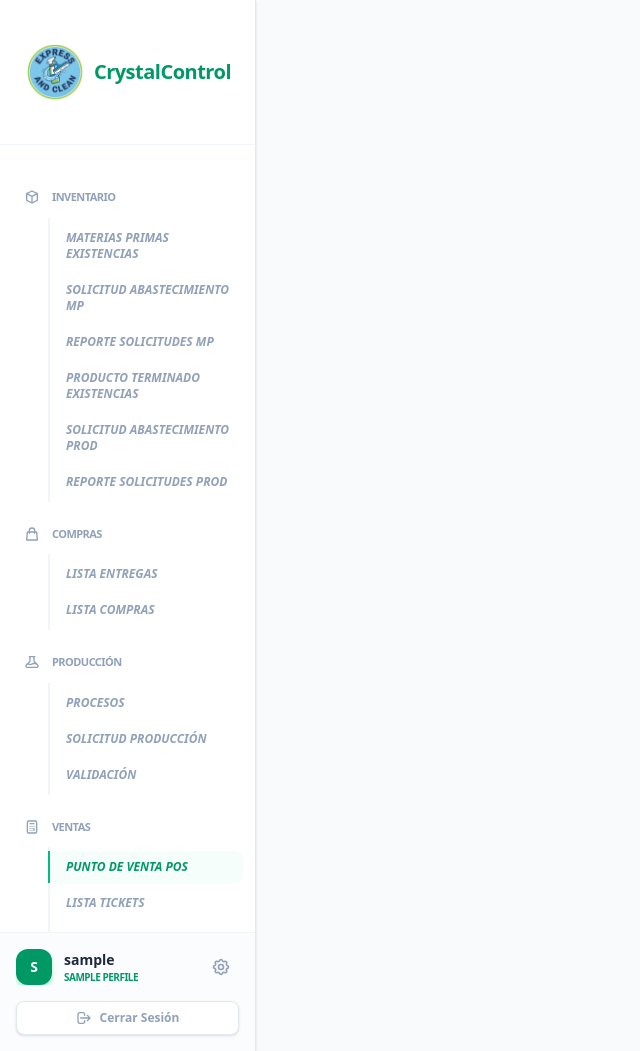
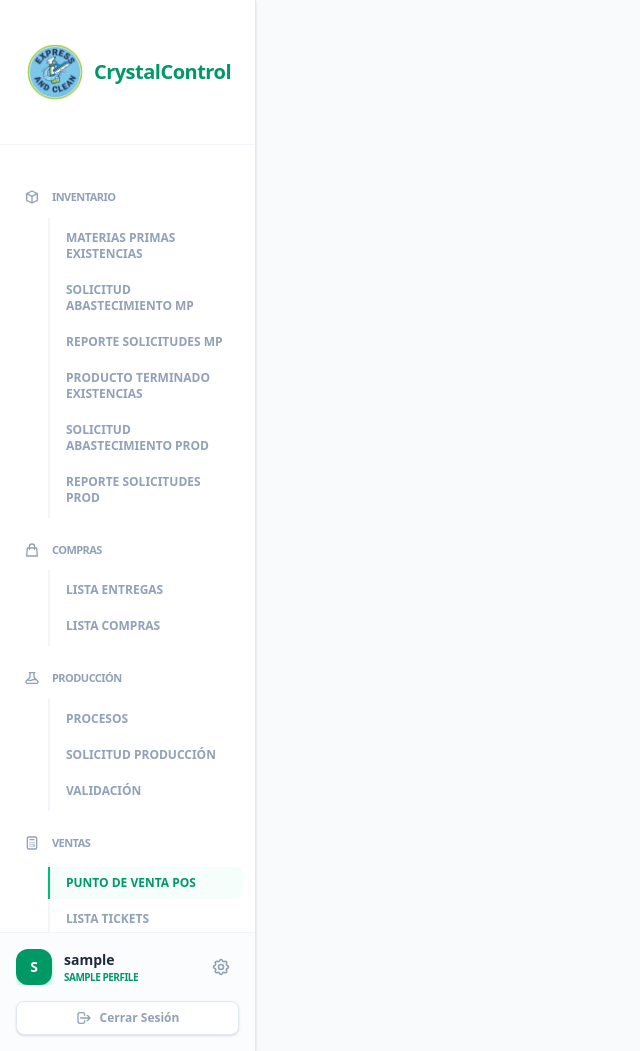
Before and after one commit to IDGS-801-23001502/CrystalControl, a Flask app: page /panel/users/ in a window 1280 px wide. Shown: the whole page, without its empty margins (0-640 px from the left). Run offline with Flask 3, Linux system fonts and the light colour scheme; a user stored in the database is signed in; tables that the repository leaves empty hold one stand-in row (values such as "Sample post"); style sheets or scripts are compiled from the project's sources; parts of the project's set-up code (start-up, migrations or seed data) failed here and were passed over; some libraries are stand-ins or nearby versions.

Commit message:
29/03/2026. Actualizacion del layout para el panel

```diff
--- a/app.py
+++ b/app.py
@@ -1,6 +1,7 @@
 from flask import Flask, render_template, redirect, url_for
 from flask_wtf.csrf import CSRFProtect
 from config import DevelopmentConfig
+from utils.decorators import exclude_roles, roles_accepted
 from flask_migrate import Migrate
 from modules import users_bp, ecommerce_bp ,login_bp,suppliers_bp, raw_materials_bp, purchases_bp, recipes_bp, production_bp, products_bp, analytics_bp, sales_bp
 from models import db, User,Role, mongo
@@ -39,10 +40,12 @@ def inject_functions():
     return dict(hasattr=hasattr)
 
 @app.route("/")
+@exclude_roles('Compras','Almacenista','Vendedor','Produccion','Gerente','Administrador')
 def home():
      return render_template("/ecommerce/index.html")
 
 @app.route("/panel/dashboard")
+@roles_accepted('Compras','Almacenista','Vendedor','Produccion','Gerente','Administrador')
 def panel():
     if not current_user.is_authenticated:
         return redirect(url_for('login.login_employees'))
--- a/models.py
+++ b/models.py
@@ -43,7 +43,9 @@ class User(db.Model, UserMixin):
                            uselist=True)
     @property
     def is_client(self):
-        return any(role.name == 'Cliente' for role in self.roles)
+        if not self.roles:
+            return False
+        return any(role.name.strip() == 'Cliente' for role in self.roles)
 
     @property
     def perfil(self):
--- a/templates/layout_employees.html
+++ b/templates/layout_employees.html
@@ -60,7 +60,7 @@
       <div class="ml-9 border-l-2 border-slate-100 flex flex-col gap-1 py-1">
         <a
           href="{{ url_for('inventario.materias_primas') }}"
-          class="p-2 pl-4 text-xs font-bold transition-colors italic uppercase
+          class="p-2 pl-4 text-xs font-bold transition-colors uppercase
               {{ 'text-emerald-600 border-l-2 border-emerald-500 -ml-[2px]' if request.path == url_for('inventario.materias_primas') else 'text-slate-400 hover:text-emerald-600' }}"
         >
           Materias Primas Existencias
@@ -95,32 +95,32 @@
             >
               <a
                 href="#"
-                class="p-2 pl-4 text-xs font-bold transition-colors italic uppercase {{ 'text-emerald-600 border-l-2 border-emerald-500 -ml-[2px]' if request.path == '/inventario/mp' else 'text-slate-400 hover:text-emerald-600' }}"
+                class="p-2 pl-4 text-xs font-bold transition-colors uppercase {{ 'text-emerald-600 border-l-2 border-emerald-500 -ml-[2px]' if request.path == '/inventario/mp' else 'text-slate-400 hover:text-emerald-600' }}"
                 >Materias Primas Existencias</a
               >
               <a
                 href="#"
-                class="p-2 pl-4 text-xs font-bold transition-colors italic uppercase {{ 'text-emerald-600 border-l-2 border-emerald-500 -ml-[2px]' if request.path == '/inventario/solicitud-mp' else 'text-slate-400 hover:text-emerald-600' }}"
+                class="p-2 pl-4 text-xs font-bold transition-colors uppercase {{ 'text-emerald-600 border-l-2 border-emerald-500 -ml-[2px]' if request.path == '/inventario/solicitud-mp' else 'text-slate-400 hover:text-emerald-600' }}"
                 >Solicitud Abastecimiento MP</a
               >
               <a
                 href="#"
-                class="p-2 pl-4 text-xs font-bold transition-colors italic uppercase {{ 'text-emerald-600 border-l-2 border-emerald-500 -ml-[2px]' if request.path == '/inventario/reporte-mp' else 'text-slate-400 hover:text-emerald-600' }}"
+                class="p-2 pl-4 text-xs font-bold transition-colors uppercase {{ 'text-emerald-600 border-l-2 border-emerald-500 -ml-[2px]' if request.path == '/inventario/reporte-mp' else 'text-slate-400 hover:text-emerald-600' }}"
                 >Reporte Solicitudes MP</a
               >
               <a
                 href="#"
-                class="p-2 pl-4 text-xs font-bold transition-colors italic uppercase {{ 'text-emerald-600 border-l-2 border-emerald-500 -ml-[2px]' if request.path == '/inventario/pt' else 'text-slate-400 hover:text-emerald-600' }}"
+                class="p-2 pl-4 text-xs font-bold transition-colors uppercase {{ 'text-emerald-600 border-l-2 border-emerald-500 -ml-[2px]' if request.path == '/inventario/pt' else 'text-slate-400 hover:text-emerald-600' }}"
                 >Producto Terminado Existencias</a
               >
               <a
                 href="#"
-                class="p-2 pl-4 text-xs font-bold transition-colors italic uppercase {{ 'text-emerald-600 border-l-2 border-emerald-500 -ml-[2px]' if request.path == '/inventario/solicitud-p' else 'text-slate-400 hover:text-emerald-600' }}"
+                class="p-2 pl-4 text-xs font-bold transition-colors uppercase {{ 'text-emerald-600 border-l-2 border-emerald-500 -ml-[2px]' if request.path == '/inventario/solicitud-p' else 'text-slate-400 hover:text-emerald-600' }}"
                 >Solicitud Abastecimiento Prod</a
               >
               <a
                 href="#"
-                class="p-2 pl-4 text-xs font-bold transition-colors italic uppercase {{ 'text-emerald-600 border-l-2 border-emerald-500 -ml-[2px]' if request.path == '/inventario/reporte-p' else 'text-slate-400 hover:text-emerald-600' }}"
+                class="p-2 pl-4 text-xs font-bold transition-colors uppercase {{ 'text-emerald-600 border-l-2 border-emerald-500 -ml-[2px]' if request.path == '/inventario/reporte-p' else 'text-slate-400 hover:text-emerald-600' }}"
                 >Reporte Solicitudes Prod</a
               >
             </div>
@@ -151,12 +151,12 @@
             >
               <a
                 href="#"
-                class="p-2 pl-4 text-xs font-bold text-slate-400 hover:text-emerald-600 transition-colors italic uppercase"
+                class="p-2 pl-4 text-xs font-bold text-slate-400 hover:text-emerald-600 transition-colors uppercase"
                 >Lista Entregas</a
               >
               <a
                 href="#"
-                class="p-2 pl-4 text-xs font-bold text-slate-400 hover:text-emerald-600 transition-colors italic uppercase"
+                class="p-2 pl-4 text-xs font-bold text-slate-400 hover:text-emerald-600 transition-colors uppercase"
                 >Lista Compras</a
               >
             </div>
@@ -187,17 +187,17 @@
             >
               <a
                 href="#"
-                class="p-2 pl-4 text-xs font-bold text-slate-400 hover:text-emerald-600 transition-colors italic uppercase"
+                class="p-2 pl-4 text-xs font-bold text-slate-400 hover:text-emerald-600 transition-colors uppercase"
                 >Procesos</a
               >
               <a
                 href="#"
-                class="p-2 pl-4 text-xs font-bold text-slate-400 hover:text-emerald-600 transition-colors italic uppercase"
+                class="p-2 pl-4 text-xs font-bold text-slate-400 hover:text-emerald-600 transition-colors uppercase"
                 >Solicitud Producción</a
               >
               <a
                 href="#"
-                class="p-2 pl-4 text-xs font-bold text-slate-400 hover:text-emerald-600 transition-colors italic uppercase"
+                class="p-2 pl-4 text-xs font-bold text-slate-400 hover:text-emerald-600 transition-colors uppercase"
                 >Validación</a
               >
             </div>
@@ -228,22 +228,22 @@
             >
               <a
                 href="#"
-                class="p-2 pl-4 text-xs font-bold text-emerald-600 transition-colors italic uppercase bg-emerald-50/50 rounded-r-lg border-l-2 border-emerald-500 -ml-[2px]"
+                class="p-2 pl-4 text-xs font-bold text-emerald-600 transition-colors uppercase bg-emerald-50/50 rounded-r-lg border-l-2 border-emerald-500 -ml-[2px]"
                 >Punto de Venta POS</a
               >
               <a
                 href="#"
-                class="p-2 pl-4 text-xs font-bold text-slate-400 hover:text-emerald-600 transition-colors italic uppercase"
+                class="p-2 pl-4 text-xs font-bold text-slate-400 hover:text-emerald-600 transition-colors uppercase"
                 >Lista Tickets</a
               >
               <a
                 href="#"
-                class="p-2 pl-4 text-xs font-bold text-slate-400 hover:text-emerald-600 transition-colors italic uppercase"
+                class="p-2 pl-4 text-xs font-bold text-slate-400 hover:text-emerald-600 transition-colors uppercase"
                 >Cajas</a
               >
               <a
                 href="#"
-                class="p-2 pl-4 text-xs font-bold text-slate-400 hover:text-emerald-600 transition-colors italic uppercase"
+                class="p-2 pl-4 text-xs font-bold text-slate-400 hover:text-emerald-600 transition-colors uppercase"
                 >Reporte Utilidad</a
               >
             </div>
```
Also changed, not shown: utils/decorators.py (+30 -21 lines).
